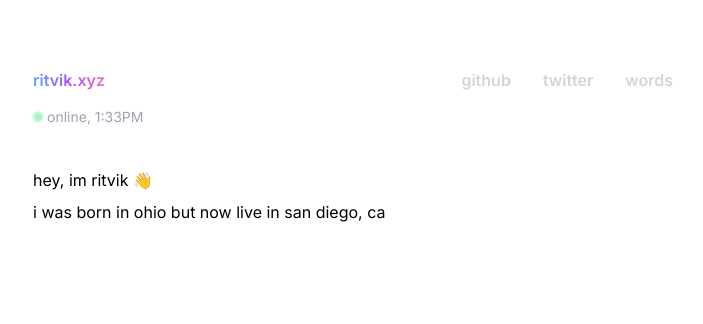
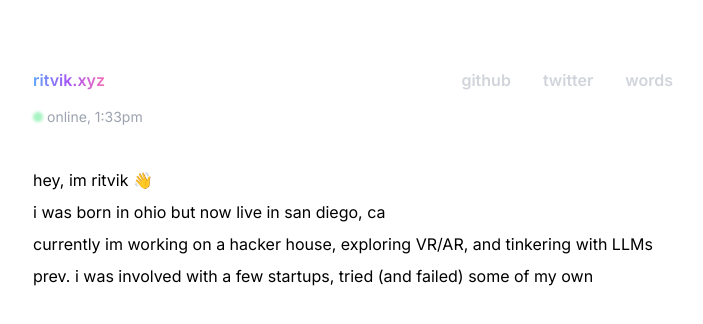
Before and after one commit to ritvikir/ritvik.xyz, a Next.js app: page / in a window 1280 px wide. Shown: the top 324 px of the page, without its empty margins (287-990 px from the left). Built offline with nearby package versions, Linux system fonts and the light colour scheme.

Commit message:
finish about

```diff
--- a/app/layout.js
+++ b/app/layout.js
@@ -4,8 +4,8 @@ import { Inter } from 'next/font/google'
 const inter = Inter({ subsets: ['latin'] })
 
 export const metadata = {
-  title: 'Create Next App',
-  description: 'Generated by create next app',
+  title: 'Ritvik Irigireddy',
+  description: 'is exploring',
 }
 
 export default function RootLayout({ children }) {
--- a/app/page.js
+++ b/app/page.js
@@ -1,6 +1,7 @@
 import Image from "next/image";
 import Link from "next/link";
 import Navbar from "/components/navbar";
+import Status from "/components/status";
 
 export default function Home() {
   const isOnline = true;
@@ -8,26 +9,15 @@ export default function Home() {
   return (
     <div className="max-w-2xl px-4 mx-auto">
       <Navbar />
-      <div className="inline-block">
-        <div className="blur-[1.5px] inline-block">
-          <div
-            className={`w-2.5 h-2.5  rounded-full ${
-              isOnline ? "bg-green-300 animate-pulse" : "bg-gray-300"
-            }`}
-          >
-            {" "}
-          </div>
-        </div>
-        <div className="inline-block ml-1 text-gray-400">
-          <p className="text-sm">online, 1:33PM</p>
-        </div>
+      <Status />
+      <div className="mt-10">
+        <p className="">hey, im ritvik 👋</p>
+        <p className="mt-2">i was born in ohio but now live in san diego, ca</p>
+        <p className="mt-2">currently im working on a hacker house, exploring VR/AR, and tinkering with LLMs</p>
+        <p className="mt-2">prev. i was involved with a few startups, tried (and failed) some of my own </p>
       </div>
 
-      <div className="mt-10">
-        <p className="">hey, im ritvik 👋</p>
 
-        <p className="mt-2">i was born in ohio but now live in san diego, ca</p>
-      </div>
     </div>
   );
 }
--- /dev/null
+++ b/components/status.js
@@ -0,0 +1,19 @@
+export default function Status() {
+  const isOnline = true;
+
+  return (
+      <div className="inline-block">
+        <div className="blur-[1.5px] inline-block">
+          <div
+            className={`w-2.5 h-2.5  rounded-full ${
+              isOnline ? "bg-green-300 animate-pulse" : "bg-gray-300"
+            }`}
+          >
+          </div>
+        </div>
+        <div className="inline-block ml-1 text-gray-400">
+          <p className="text-sm">online, 1:33pm</p>
+        </div>
+      </div>
+  );
+}
```
